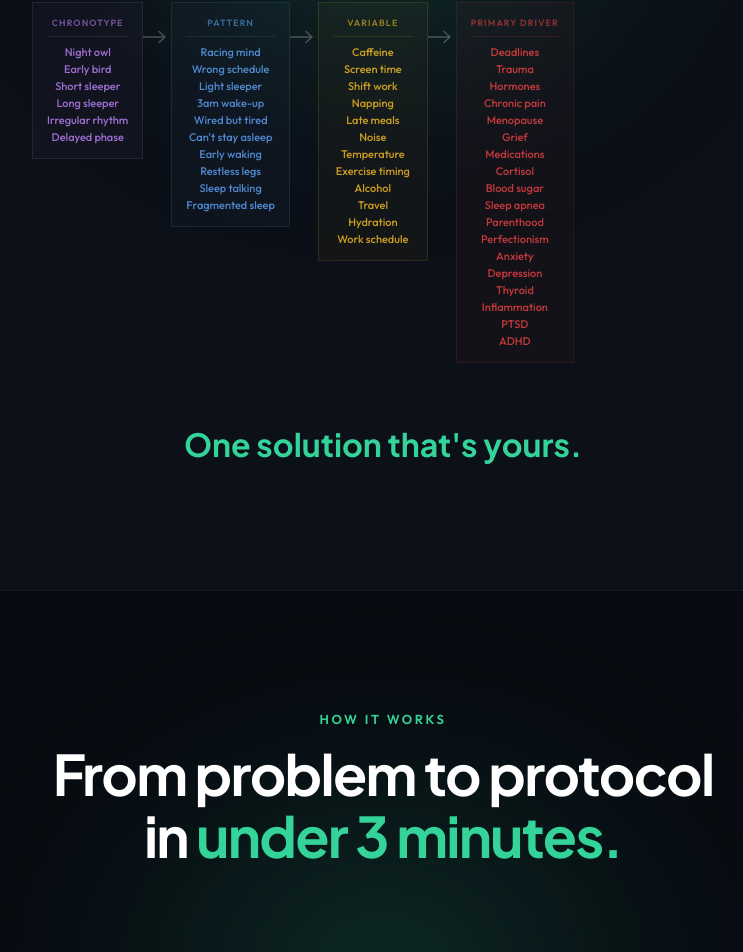
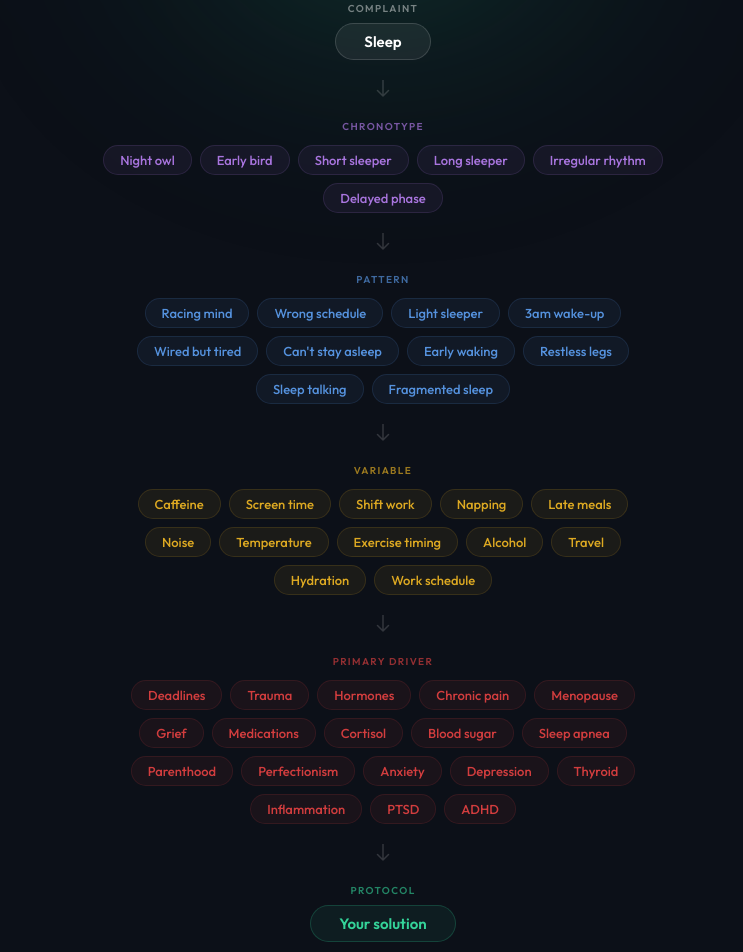
Before and after one commit to brygp954/apiverde-demo, a React (Vite) app: page / in a window 1280 px wide. Shown: the part 1018-1970 px from the top of the page, without its empty margins (257-1000 px from the left). Built offline with nearby package versions, Linux system fonts and the light colour scheme.

Commit message:
pill fix final

```diff
--- a/src/ApiverdeDemo.jsx
+++ b/src/ApiverdeDemo.jsx
@@ -710,21 +710,6 @@ function StackSection() {
       items: ["Deadlines", "Trauma", "Hormones", "Chronic pain", "Menopause", "Grief", "Medications", "Cortisol", "Blood sugar", "Sleep apnea", "Parenthood", "Perfectionism", "Anxiety", "Depression", "Thyroid", "Inflammation", "PTSD", "ADHD"] },
   ];
 
-  function FlowArrow({ delay }) {
-    return (
-      <div style={{
-        display: "flex", alignItems: "flex-start", flexShrink: 0,
-        paddingTop: "28px",
-        opacity: show ? 0.5 : 0,
-        transition: `all 0.4s ease ${delay}s`,
-      }}>
-        <svg width="28" height="14" viewBox="0 0 28 14" fill="none">
-          <path d="M0 7H22M22 7L16 1.5M22 7L16 12.5" stroke="rgba(255,255,255,0.5)" strokeWidth="1.5" strokeLinecap="round" strokeLinejoin="round" />
-        </svg>
-      </div>
-    );
-  }
-
   return (
     <section ref={sectionRef} style={{
       padding: "120px 32px", textAlign: "center", color: C.white,
@@ -758,78 +743,43 @@ function StackSection() {
         </Reveal>
       </div>
 
-      <style>{`
-        .flow-scroll { overflow-x: auto; -webkit-overflow-scrolling: touch; }
-        .flow-scroll::-webkit-scrollbar { display: none; }
-        .flow-desktop { display: flex; }
-        .flow-mobile { display: none; }
-        @media (max-width: 768px) {
-          .flow-desktop { display: none !important; }
-          .flow-mobile { display: flex !important; }
-        }
-      `}</style>
-
-      {/* Desktop: horizontal flowchart */}
-      <div className="flow-scroll flow-desktop" style={{ width: "100%", maxWidth: "1100px" }}>
-        <div style={{
-          display: "flex", alignItems: "flex-start", justifyContent: "center",
-          gap: "0px", minWidth: "940px", padding: "16px 0",
+      {/* Vertical pill flow — all screen sizes */}
+      <div style={{
+        display: "flex", flexDirection: "column", gap: "0px",
+        width: "100%", maxWidth: "560px",
+      }}>
+        {/* Complaint pill */}
+        <div style={{
+          display: "flex", flexDirection: "column", alignItems: "center", padding: "16px 0",
+          opacity: show ? 1 : 0,
+          transform: show ? "translateY(0)" : "translateY(12px)",
+          transition: "all 0.5s cubic-bezier(0.16, 1, 0.3, 1) 0s",
         }}>
-          {nodes.map((node, i) => {
-            return (
-            <div key={node.label} style={{ display: "flex", alignItems: "flex-start" }}>
-              <div style={{
-                background: `${node.color}08`,
-                border: `1px solid ${node.color}20`,
-                padding: "14px 14px",
-                display: "flex", flexDirection: "column", alignItems: "center",
-                gap: "8px",
-                minWidth: "110px", maxWidth: "140px",
-                opacity: show ? 1 : 0,
-                transform: show ? "translateX(0)" : "translateX(-12px)",
-                transition: `all 0.5s cubic-bezier(0.16, 1, 0.3, 1) ${node.delay}s`,
-              }}>
-                <div style={{
-                  fontFamily: outfit, fontSize: "9px", fontWeight: 600,
-                  color: `${node.color}90`,
-                  textTransform: "uppercase",
-                  letterSpacing: "0.12em", textAlign: "center",
-                }}>{node.label}</div>
-                <div style={{
-                  width: "100%", height: "1px",
-                  background: `${node.color}20`,
-                }} />
-                <div style={{
-                  display: "flex", flexDirection: "column", gap: "3px",
-                  alignItems: "center", width: "100%",
-                }}>
-                  {node.items.map((item, j) => (
-                    <div key={item} style={{
-                      fontFamily: outfit,
-                      fontSize: "11px",
-                      fontWeight: 500,
-                      color: `${node.color}cc`,
-                      opacity: show ? 1 : 0,
-                      transition: `all 0.4s ease ${node.delay + 0.05 + j * 0.03}s`,
-                      whiteSpace: "nowrap",
-                    }}>{item}</div>
-                  ))}
-                </div>
-              </div>
-              {i < nodes.length - 1 && (
-                <FlowArrow delay={node.delay + 0.08} />
-              )}
-            </div>
-            );
-          })}
+          <div style={{
+            fontFamily: outfit, fontSize: "10px", fontWeight: 600,
+            color: `${C.white}70`, textTransform: "uppercase",
+            letterSpacing: "0.14em", marginBottom: "8px",
+          }}>COMPLAINT</div>
+          <div style={{
+            fontFamily: outfit, fontSize: "15px", fontWeight: 600,
+            color: C.white,
+            background: `${C.white}10`,
+            border: `1px solid ${C.white}25`,
+            padding: "8px 28px",
+            borderRadius: "100px",
+          }}>Sleep</div>
         </div>
-      </div>
-
-      {/* Mobile: vertical stack with pill tags */}
-      <div className="flow-mobile" style={{
-        flexDirection: "column", gap: "0px",
-        width: "100%", maxWidth: "400px",
-      }}>
+        <div style={{
+          display: "flex", justifyContent: "center", padding: "4px 0",
+          opacity: show ? 0.4 : 0,
+          transition: "all 0.4s ease 0.08s",
+        }}>
+          <svg width="14" height="20" viewBox="0 0 14 20" fill="none">
+            <path d="M7 0V16M7 16L1.5 10.5M7 16L12.5 10.5" stroke="rgba(255,255,255,0.4)" strokeWidth="1.5" strokeLinecap="round" strokeLinejoin="round" />
+          </svg>
+        </div>
+
+        {/* Middle complexity */}
         {nodes.map((node, i) => (
           <div key={node.label}>
             <div style={{
@@ -841,20 +791,20 @@ function StackSection() {
               <div style={{
                 fontFamily: outfit, fontSize: "10px", fontWeight: 600,
                 color: `${node.color}99`, textTransform: "uppercase",
-                letterSpacing: "0.14em", marginBottom: "10px",
+                letterSpacing: "0.14em", marginBottom: "12px",
                 textAlign: "center",
               }}>{node.label}</div>
               <div style={{
-                display: "flex", flexWrap: "wrap", gap: "6px",
+                display: "flex", flexWrap: "wrap", gap: "8px",
                 justifyContent: "center",
               }}>
                 {node.items.map((item, j) => (
                   <div key={item} style={{
-                    fontFamily: outfit, fontSize: "12px", fontWeight: 500,
+                    fontFamily: outfit, fontSize: "13px", fontWeight: 500,
                     color: `${node.color}dd`,
                     background: `${node.color}10`,
                     border: `1px solid ${node.color}20`,
-                    padding: "5px 12px",
+                    padding: "6px 16px",
                     borderRadius: "100px",
                     opacity: show ? 1 : 0,
                     transition: `all 0.3s ease ${node.delay + 0.03 + j * 0.02}s`,
@@ -875,6 +825,37 @@ function StackSection() {
             )}
           </div>
         ))}
+
+        {/* Solution pill */}
+        <div style={{
+          display: "flex", justifyContent: "center", padding: "4px 0",
+          opacity: show ? 0.4 : 0,
+          transition: "all 0.4s ease 0.5s",
+        }}>
+          <svg width="14" height="20" viewBox="0 0 14 20" fill="none">
+            <path d="M7 0V16M7 16L1.5 10.5M7 16L12.5 10.5" stroke="rgba(255,255,255,0.4)" strokeWidth="1.5" strokeLinecap="round" strokeLinejoin="round" />
+          </svg>
+        </div>
+        <div style={{
+          display: "flex", flexDirection: "column", alignItems: "center", padding: "16px 0",
+          opacity: show ? 1 : 0,
+          transform: show ? "translateY(0)" : "translateY(12px)",
+          transition: "all 0.5s cubic-bezier(0.16, 1, 0.3, 1) 0.6s",
+        }}>
+          <div style={{
+            fontFamily: outfit, fontSize: "10px", fontWeight: 600,
+            color: `${C.green}99`, textTransform: "uppercase",
+            letterSpacing: "0.14em", marginBottom: "8px",
+          }}>PROTOCOL</div>
+          <div style={{
+            fontFamily: outfit, fontSize: "15px", fontWeight: 600,
+            color: C.green,
+            background: `${C.green}12`,
+            border: `1px solid ${C.green}35`,
+            padding: "8px 28px",
+            borderRadius: "100px",
+          }}>Your solution</div>
+        </div>
       </div>
 
       <div style={{
@@ -882,9 +863,9 @@ function StackSection() {
         opacity: show ? 1 : 0, transition: "all 0.6s ease 1s",
       }}>
         <p style={{
-          fontFamily: jakarta, fontSize: "clamp(24px, 4vw, 32px)", color: C.green, fontWeight: 700,
+          fontFamily: jakarta, fontSize: "clamp(24px, 4vw, 32px)", color: C.white, fontWeight: 700,
           lineHeight: 1.6, maxWidth: "520px", margin: "0 auto",
-        }}>One solution that's yours.</p>
+        }}>This is what average misses.</p>
       </div>
     </section>
   );
```
